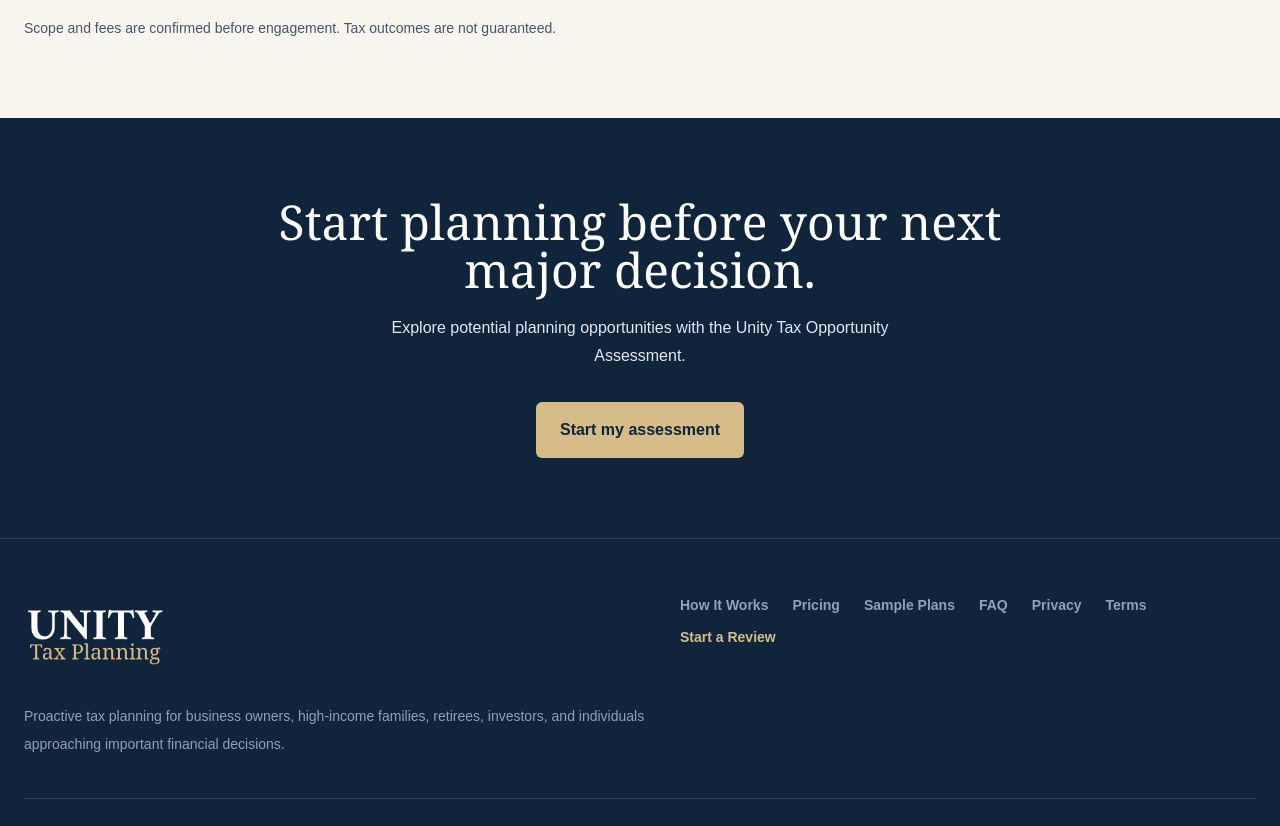
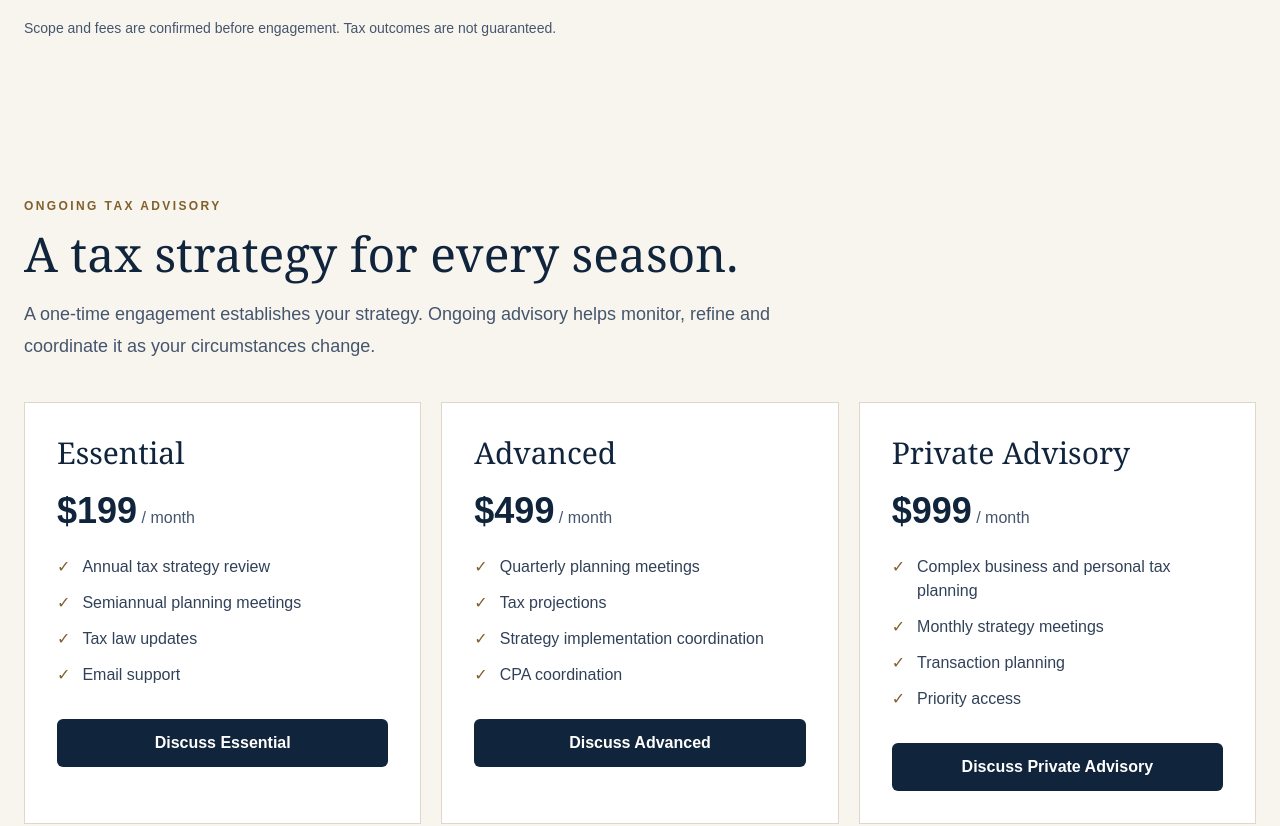
Before and after one commit to wadermarcy-creator/unity-tax-planning, a Next.js app: page / in a window 1280 px wide. Shown: the part 2555-3381 px from the top of the page. Built offline with nearby package versions, Linux system fonts and the light colour scheme; no server answers.

Commit message:
Introduce approved recurring tax advisory membership pricing alongside one-time engagements

```diff
--- a/app/page.tsx
+++ b/app/page.tsx
@@ -63,6 +63,9 @@ export default function Home() {
         </div>
         <p className="mt-5 text-sm text-slate-600">Scope and fees are confirmed before engagement. Tax outcomes are not guaranteed.</p>
       </section>
+<section id="memberships" className="bg-[#f8f5ef] px-6 py-20 text-[#10243b]"><div className="mx-auto max-w-7xl"><p className="text-xs font-semibold uppercase tracking-[0.2em] text-[#80602b]">Ongoing tax advisory</p><h2 className="mt-4 font-serif text-4xl sm:text-5xl">A tax strategy for every season.</h2><p className="mt-5 max-w-3xl text-lg leading-8 text-slate-600">A one-time engagement establishes your strategy. Ongoing advisory helps monitor, refine and coordinate it as your circumstances change.</p><div className="mt-10 grid gap-5 lg:grid-cols-3"><article className="flex flex-col border border-[#ded7ca] bg-white p-8"><h3 className="font-serif text-3xl">Essential</h3><p className="mt-5 text-4xl font-semibold text-[#10243b]">$199<span className="text-base font-normal text-slate-600"> / month</span></p><ul className="mt-6 space-y-3 text-slate-700"><li className="flex gap-3"><span className="text-[#80602b]">✓</span>Annual tax strategy review</li><li className="flex gap-3"><span className="text-[#80602b]">✓</span>Semiannual planning meetings</li><li className="flex gap-3"><span className="text-[#80602b]">✓</span>Tax law updates</li><li className="flex gap-3"><span className="text-[#80602b]">✓</span>Email support</li></ul><Link href="/tax-opportunity-scan" className="mt-8 block rounded-md bg-[#10243b] px-5 py-3 text-center font-semibold text-white">Discuss Essential</Link></article>
+<article className="flex flex-col border border-[#ded7ca] bg-white p-8"><h3 className="font-serif text-3xl">Advanced</h3><p className="mt-5 text-4xl font-semibold text-[#10243b]">$499<span className="text-base font-normal text-slate-600"> / month</span></p><ul className="mt-6 space-y-3 text-slate-700"><li className="flex gap-3"><span className="text-[#80602b]">✓</span>Quarterly planning meetings</li><li className="flex gap-3"><span className="text-[#80602b]">✓</span>Tax projections</li><li className="flex gap-3"><span className="text-[#80602b]">✓</span>Strategy implementation coordination</li><li className="flex gap-3"><span className="text-[#80602b]">✓</span>CPA coordination</li></ul><Link href="/tax-opportunity-scan" className="mt-8 block rounded-md bg-[#10243b] px-5 py-3 text-center font-semibold text-white">Discuss Advanced</Link></article>
+<article className="flex flex-col border border-[#ded7ca] bg-white p-8"><h3 className="font-serif text-3xl">Private Advisory</h3><p className="mt-5 text-4xl font-semibold text-[#10243b]">$999<span className="text-base font-normal text-slate-600"> / month</span></p><ul className="mt-6 space-y-3 text-slate-700"><li className="flex gap-3"><span className="text-[#80602b]">✓</span>Complex business and personal tax planning</li><li className="flex gap-3"><span className="text-[#80602b]">✓</span>Monthly strategy meetings</li><li className="flex gap-3"><span className="text-[#80602b]">✓</span>Transaction planning</li><li className="flex gap-3"><span className="text-[#80602b]">✓</span>Priority access</li></ul><Link href="/tax-opportunity-scan" className="mt-8 block rounded-md bg-[#10243b] px-5 py-3 text-center font-semibold text-white">Discuss Private Advisory</Link></article></div><p className="mt-6 max-w-4xl text-sm leading-7 text-slate-600">Membership scope, any initial planning fees, billing terms and coordination with existing Unity Financial Planning Group services are confirmed in writing before engagement. Tax preparation and investment advisory services are not included unless separately agreed. Tax savings are not guaranteed.</p></div></section>
       <section className="bg-[#10243b] px-6 py-20 text-center text-white">
         <h2 className="mx-auto max-w-3xl font-serif text-4xl sm:text-5xl">Start planning before your next major decision.</h2>
         <p className="mx-auto mt-5 max-w-xl leading-7 text-slate-200">Explore potential planning opportunities with the Unity Tax Opportunity Assessment.</p>
```
